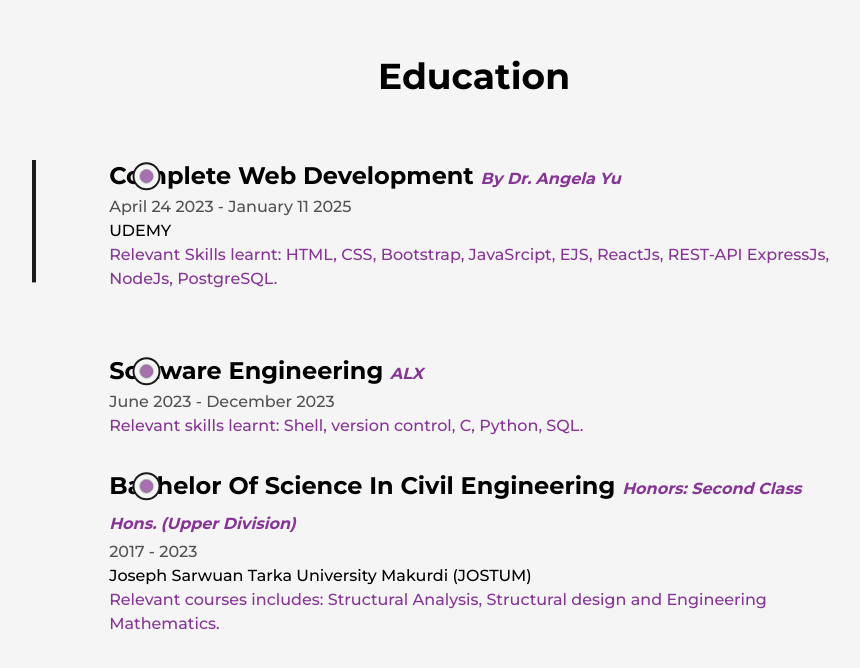
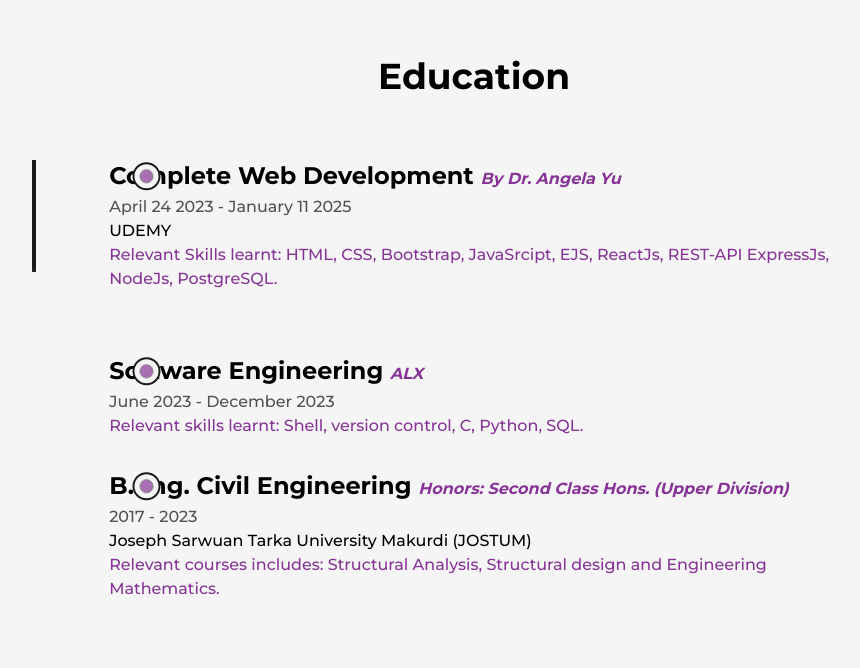
Before and after one commit to Chinweike99/chinweike, a Next.js app: page /profile in a window 1280 px wide. Shown: the part 3587-4255 px from the top of the page, without its empty margins (166-1026 px from the left). Built offline with nearby package versions, Linux system fonts and the light colour scheme; no server answers.

Commit message:
portfolio update completed

```diff
--- a/src/Components/Education.js
+++ b/src/Components/Education.js
@@ -72,7 +72,7 @@
                      info={"Relevant skills learnt: Shell, version control, C, Python, SQL."}
                     />
 
-<Details type={"Bachelor of Science In Civil Engineering"}
+<Details type={"B.Eng. Civil Engineering"}
                     degree={"Honors: Second Class hons. (Upper division)"}
                      time={"2017 - 2023"}
                      place={"Joseph Sarwuan Tarka University Makurdi (JOSTUM)"}
```
